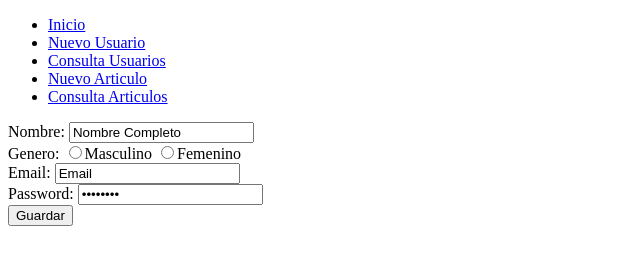
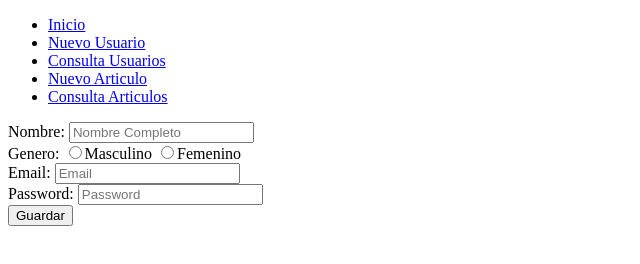
Before and after one commit to charlie1525/IDW20211-U1-Eje01-git, a plain HTML site: page nuevousuario.html in a window 1280 px wide. Shown: the full height of the page, 0-640 px from the left. Drawn offline with Linux system fonts and the light colour scheme.

Commit message:
V0.2.1 Placeholder to TextBoxes

```diff
--- a/nuevousuario.html
+++ b/nuevousuario.html
@@ -19,17 +19,17 @@
     <form action="#">
         <div>
             <label for="nombre">Nombre:</label>
-            <input type="text" id="nombre" name="nombre" value="Nombre Completo">
+            <input type="text" id="nombre" name="nombre" placeholder="Nombre Completo">
             <br>
             <label for="Genero">Genero: </label>
             <input type="radio" name="Genero">Masculino
             <input type="radio" name="Genero">Femenino
             <br>
             <label for="email">Email: </label>
-            <input type="email" name="email" id="Email" value="Email">
+            <input type="email" name="email" id="Email" placeholder="Email">
             <br>
             <label for="password">Password: </label>
-            <input type="password" name="password" id="Password" value="Password">
+            <input type="password" name="password" id="Password" placeholder="Password">
             <br>
             <input type="submit" value="Guardar">
         </div>
```
